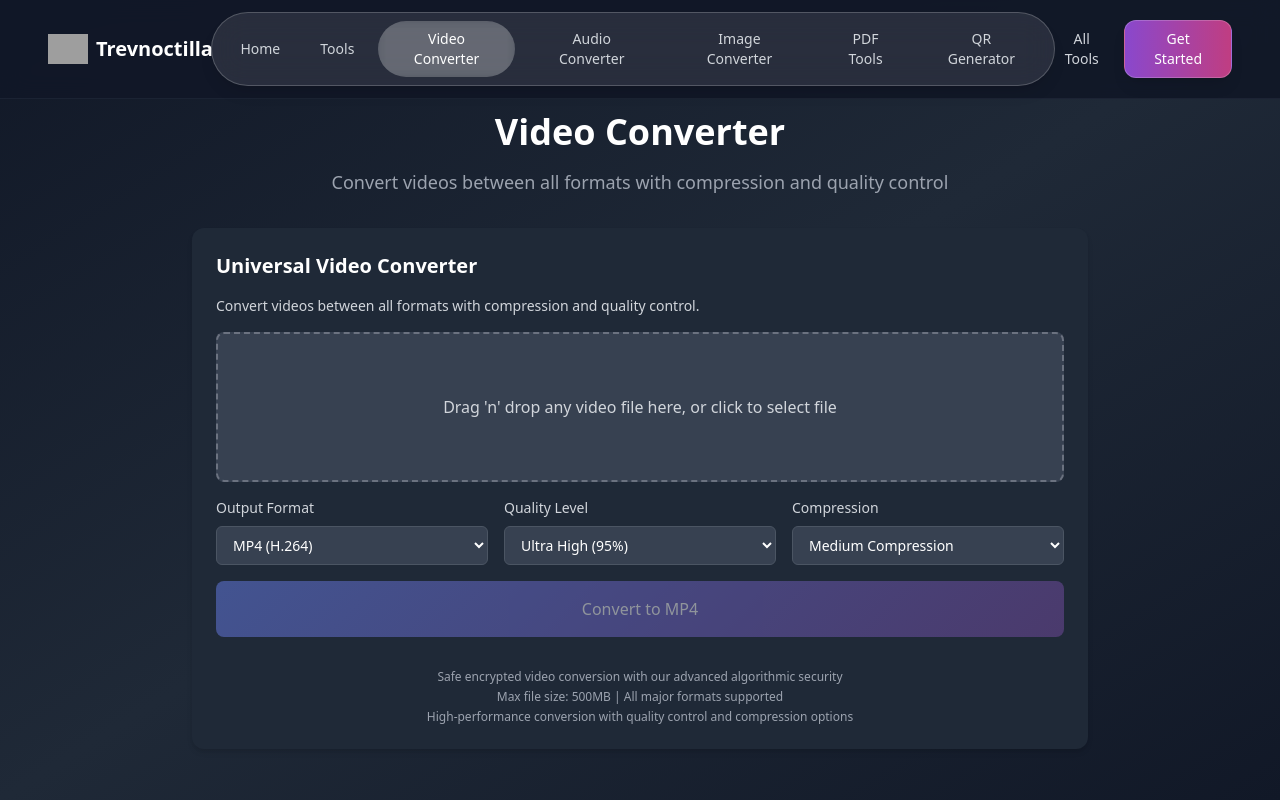
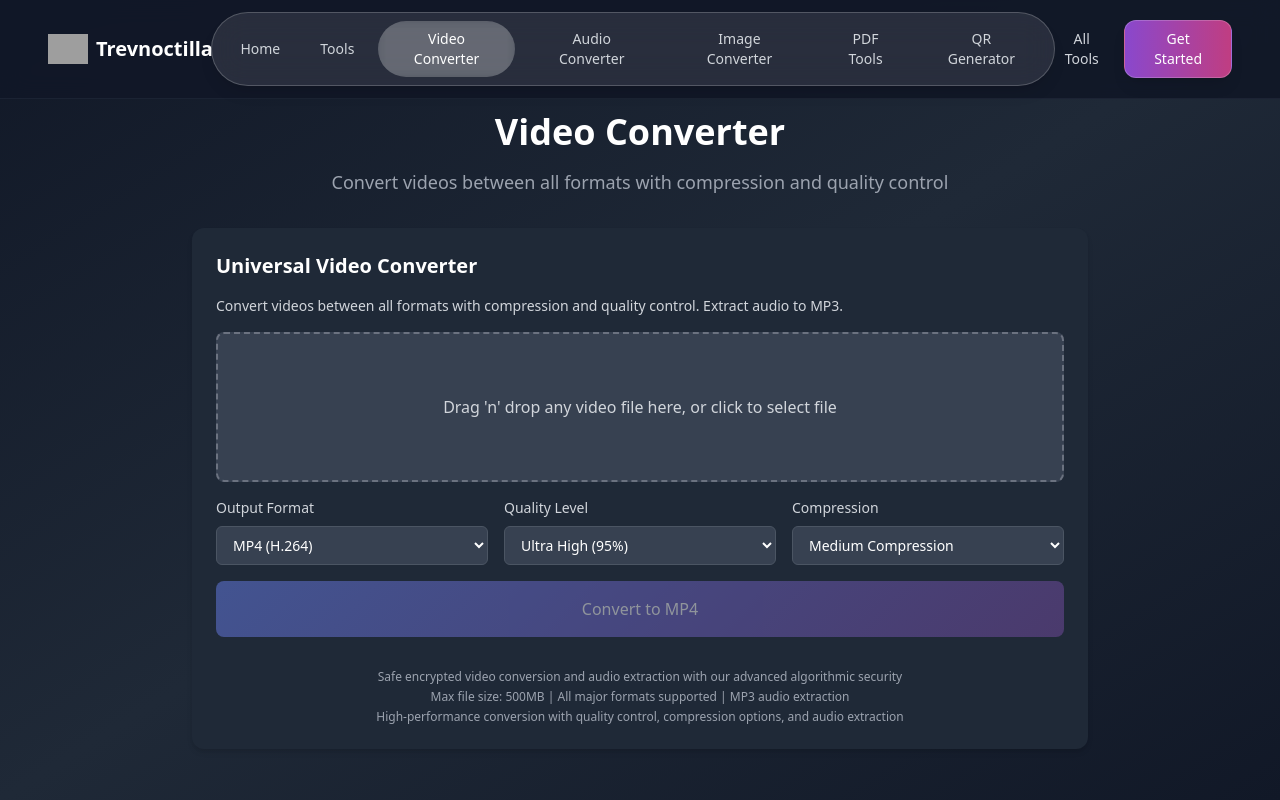
Before and after one commit to KodeKenobi/bizpilot, a Next.js app: page / in a window 1280 px wide. Both pictures are taken after a click on the button "Video Converter". Built offline with nearby package versions, Linux system fonts and the light colour scheme; grey boxes are pictures that could not be loaded.

Commit message:
Fix Next.js build errors: add error pages and remove large files from git

```diff
--- /dev/null
+++ b/app/error.tsx
@@ -0,0 +1,33 @@
+'use client';
+
+export default function Error({
+  error,
+  reset,
+}: {
+  error: Error & { digest?: string };
+  reset: () => void;
+}) {
+  return (
+    <div className="min-h-screen flex items-center justify-center bg-gray-900">
+      <div className="text-center">
+        <h1 className="text-6xl font-bold text-white mb-4">500</h1>
+        <h2 className="text-2xl font-semibold text-gray-300 mb-4">Something went wrong!</h2>
+        <p className="text-gray-400 mb-8">An error occurred while processing your request.</p>
+        <div className="space-x-4">
+          <button
+            onClick={reset}
+            className="bg-purple-600 hover:bg-purple-700 text-white font-medium py-2 px-4 rounded-lg transition-colors"
+          >
+            Try again
+          </button>
+          <a
+            href="/"
+            className="inline-block bg-gray-600 hover:bg-gray-700 text-white font-medium py-2 px-4 rounded-lg transition-colors"
+          >
+            Go Home
+          </a>
+        </div>
+      </div>
+    </div>
+  );
+}
--- /dev/null
+++ b/app/not-found.tsx
@@ -0,0 +1,17 @@
+export default function NotFound() {
+  return (
+    <div className="min-h-screen flex items-center justify-center bg-gray-900">
+      <div className="text-center">
+        <h1 className="text-6xl font-bold text-white mb-4">404</h1>
+        <h2 className="text-2xl font-semibold text-gray-300 mb-4">Page Not Found</h2>
+        <p className="text-gray-400 mb-8">The page you're looking for doesn't exist.</p>
+        <a
+          href="/"
+          className="inline-block bg-purple-600 hover:bg-purple-700 text-white font-medium py-2 px-4 rounded-lg transition-colors"
+        >
+          Go Home
+        </a>
+      </div>
+    </div>
+  );
+}
--- a/components/pages/tools/pdf-tools/video-converter/VideoConverterTool.tsx
+++ b/components/pages/tools/pdf-tools/video-converter/VideoConverterTool.tsx
@@ -237,6 +237,7 @@ export const VideoConverterTool: React.FC<VideoConverterToolProps> = ({
       </h3>
       <p className="text-xs sm:text-sm text-gray-300 mb-4">
         Convert videos between all formats with compression and quality control.
+        Extract audio to MP3.
       </p>
 
       <div
@@ -337,6 +338,7 @@ export const VideoConverterTool: React.FC<VideoConverterToolProps> = ({
             <option value="m4v">M4V (iTunes)</option>
             <option value="3gp">3GP (Mobile)</option>
             <option value="ogv">OGV (Ogg)</option>
+            <option value="mp3">MP3 (Audio Only)</option>
           </select>
         </div>
         <div>
@@ -379,8 +381,12 @@ export const VideoConverterTool: React.FC<VideoConverterToolProps> = ({
         className="btn btn-primary w-full mb-4 text-sm sm:text-base py-3 sm:py-4"
       >
         {loading
-          ? `Converting to ${outputFormat.toUpperCase()}... ${progress}%`
-          : `Convert to ${outputFormat.toUpperCase()}`}
+          ? `${
+              outputFormat === "mp3" ? "Extracting audio to" : "Converting to"
+            } ${outputFormat.toUpperCase()}... ${progress}%`
+          : `${
+              outputFormat === "mp3" ? "Extract Audio to" : "Convert to"
+            } ${outputFormat.toUpperCase()}`}
       </button>
 
       {loading && (
@@ -397,6 +403,8 @@ export const VideoConverterTool: React.FC<VideoConverterToolProps> = ({
             <p className="text-xs text-gray-300 mb-1">
               {progress >= 90 && !conversionResult
                 ? "Finalizing conversion..."
+                : outputFormat === "mp3"
+                ? "Extracting audio..."
                 : "Processing video..."}
             </p>
             <p className="text-xs text-gray-400">{progress}% complete</p>
@@ -407,7 +415,10 @@ export const VideoConverterTool: React.FC<VideoConverterToolProps> = ({
       {conversionResult && (
         <div className="mb-4 p-3 sm:p-4 bg-green-900/20 border border-green-500/50 rounded-lg">
           <p className="text-green-300 text-xs sm:text-sm mb-2">
-            ✅ Conversion completed successfully!
+            ✅{" "}
+            {outputFormat === "mp3"
+              ? "Audio extraction completed successfully!"
+              : "Conversion completed successfully!"}
           </p>
 
           {/* File Size Comparison */}
@@ -459,7 +470,9 @@ export const VideoConverterTool: React.FC<VideoConverterToolProps> = ({
               onClick={downloadResult}
               className="btn btn-primary text-sm sm:text-base px-8 py-3"
             >
-              Download Converted Video
+              {outputFormat === "mp3"
+                ? "Download Audio File"
+                : "Download Converted Video"}
             </button>
           </div>
         </div>
@@ -467,15 +480,19 @@ export const VideoConverterTool: React.FC<VideoConverterToolProps> = ({
 
       <div className="text-xs text-gray-400 text-center mt-4 space-y-1">
         <p>
-          Safe encrypted video conversion with our advanced algorithmic security
+          Safe encrypted video conversion and audio extraction with our advanced
+          algorithmic security
         </p>
-        <p>Max file size: 500MB | All major formats supported</p>
+        <p>
+          Max file size: 500MB | All major formats supported | MP3 audio
+          extraction
+        </p>
         <p className="hidden sm:block">
-          High-performance conversion with quality control and compression
-          options
+          High-performance conversion with quality control, compression options,
+          and audio extraction
         </p>
         <p className="sm:hidden">
-          High-performance conversion with quality control
+          High-performance conversion with quality control and audio extraction
         </p>
       </div>
 
```
Also changed, not shown: 1 other file (tests, documents, lock files or other folders).
